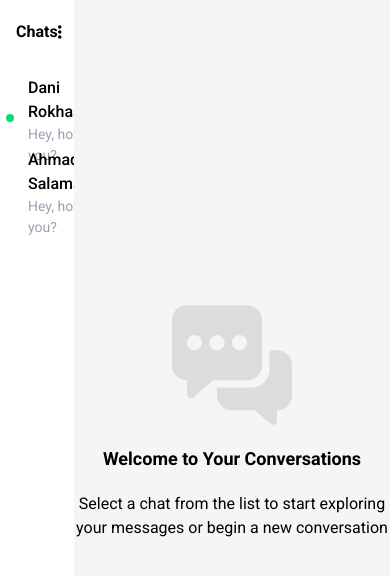
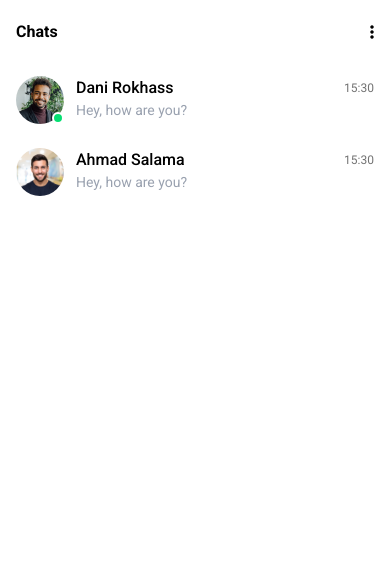
Before and after one commit to chariff16/chat-app, a Vue app: page / in a window 390 px wide. Shown: the top 576 px of the page. Built offline with nearby package versions, Linux system fonts and the light colour scheme; a web font is replaced by a local one.

Commit message:
adding resposivity

```diff
--- a/package.json
+++ b/package.json
@@ -10,6 +10,7 @@
   },
   "dependencies": {
     "@tailwindcss/vite": "^4.0.8",
+    "@vueuse/core": "^12.7.0",
     "pinia": "^3.0.1",
     "tailwindcss": "^4.0.8",
     "vue": "^3.5.13",
--- a/src/App.vue
+++ b/src/App.vue
@@ -1,14 +1,29 @@
 <template>
   <section class="flex font-roboto">
-    <ChatList class="w-[26.25rem]" />
-    <Messages />
+    <ChatList v-if="showChatList" class="w-full md:w-[26.25rem]" />
+    <RouterView v-if="showMessages" />
   </section>
 </template>
 
 <script setup>
-// import { RouterView } from 'vue-router';
+import { computed } from 'vue';
+import { RouterView } from 'vue-router';
+import { useRoute } from 'vue-router';
+import { useAppBreakpoints } from '@/utils/breakpoints';
 import ChatList from '@/containers/ChatList.vue';
-import Messages from '@/containers/Messages.vue';
+
+const breakpoints = useAppBreakpoints();
+const route = useRoute();
+
+const isDesktop = breakpoints.isDesktop;
+
+const showChatList = computed(() => {
+  return isDesktop.value || route.name === 'Home';
+});
+
+const showMessages = computed(() => {
+  return isDesktop.value || route.name === 'message';
+});
 </script>
 
 <style lang="scss" scoped></style>
--- a/src/components/Messages/MessagesBody.vue
+++ b/src/components/Messages/MessagesBody.vue
@@ -1,5 +1,5 @@
 <template>
-    <div class="flex flex-col bg-[#F5F5F5]">
+    <div class="flex flex-col bg-[#F5F5F5] w-full">
         <MessageHeader />
         <div class="h-div">
             <MessagesList :messagesList="messagesList" :senderName="sendName" :userInfo="userInfo" />
--- a/src/containers/Messages.vue
+++ b/src/containers/Messages.vue
@@ -5,10 +5,6 @@
 </template>
 
 <script setup>
-import MessageHeader from '@/components/Messages/MessageHeader.vue';
-import MessageBody from '@/components/Messages/MessagesBody.vue';
-import InputFiled from '@/components/Messages/InputFiled.vue';
-import NoMessage from '@/components/Messages/NoMessage.vue';
 import { RouterView } from 'vue-router';
 </script>
 
--- /dev/null
+++ b/src/utils/breakpoints.js
@@ -0,0 +1,13 @@
+import { useBreakpoints } from "@vueuse/core";
+import { computed } from "vue";
+
+export const useAppBreakpoints = () => {
+    const breakpoints = useBreakpoints({
+        md: "913px",
+        lg: "1024px",
+    });
+
+    const isDesktop = breakpoints.greater("md");
+
+    return { isDesktop, breakpoints };
+};
```
Also changed, not shown: 1 other file (tests, documents, lock files or other folders).
